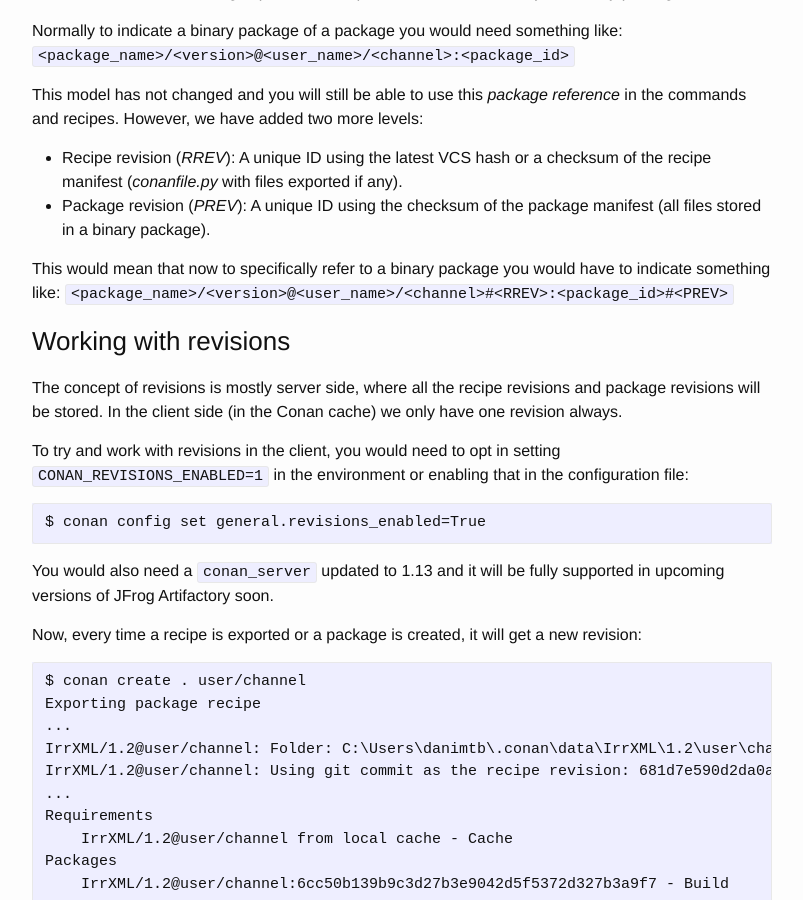
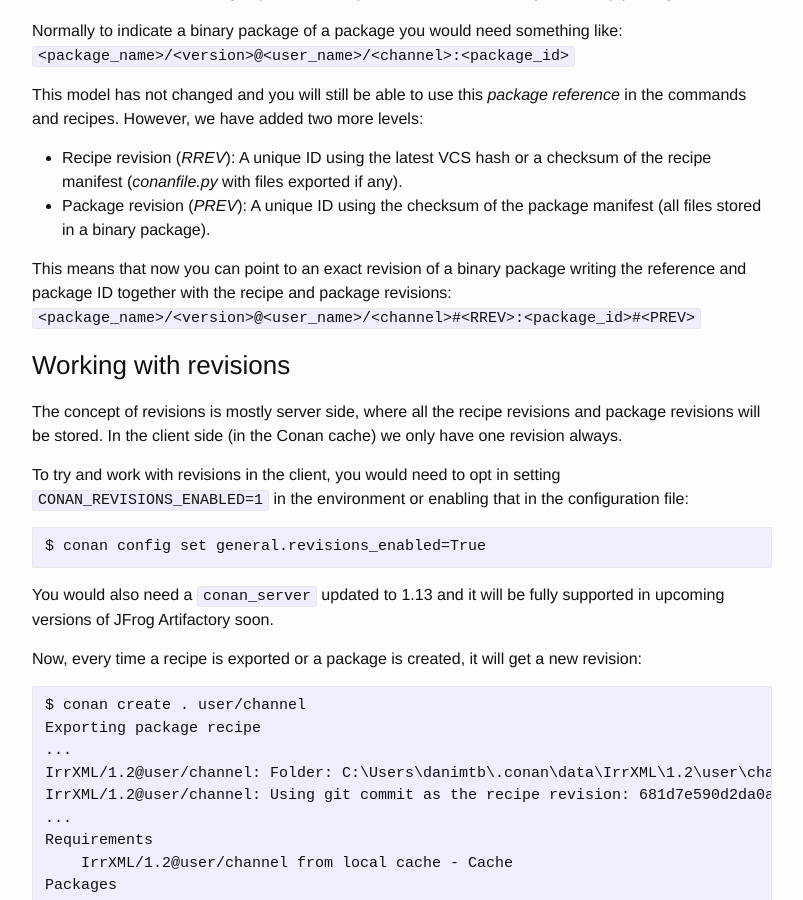
Before and after one commit to conan-io/conan-io.github.io, a Jekyll site: the page built from _posts/2019-03-11-New-conan-release-1-13.markdown, in a window 1280 px wide and 900 px high, scrolled down 1052 px. Shown: the whole window, without its empty margins (238-1041 px from the left). Built offline with Jekyll 4.4.1, drawn with Linux system fonts in a browser that asks for light colours; comment, search, counter and statistics services are not loaded.

Commit message:
relax sentence

```diff
--- a/_posts/2019-03-11-New-conan-release-1-13.markdown
+++ b/_posts/2019-03-11-New-conan-release-1-13.markdown
@@ -40,8 +40,8 @@ two more levels:
   if any).
 - Package revision (*PREV*): A unique ID using the checksum of the package manifest (all files stored in a binary package).
 
-This would mean that now to specifically refer to a binary package you would have to indicate something like:
-``<package_name>/<version>@<user_name>/<channel>#<RREV>:<package_id>#<PREV>``
+This means that now you can point to an exact revision of a binary package writing the reference and package ID together with the recipe
+and package revisions: ``<package_name>/<version>@<user_name>/<channel>#<RREV>:<package_id>#<PREV>``
 
 ### Working with revisions
 
```
